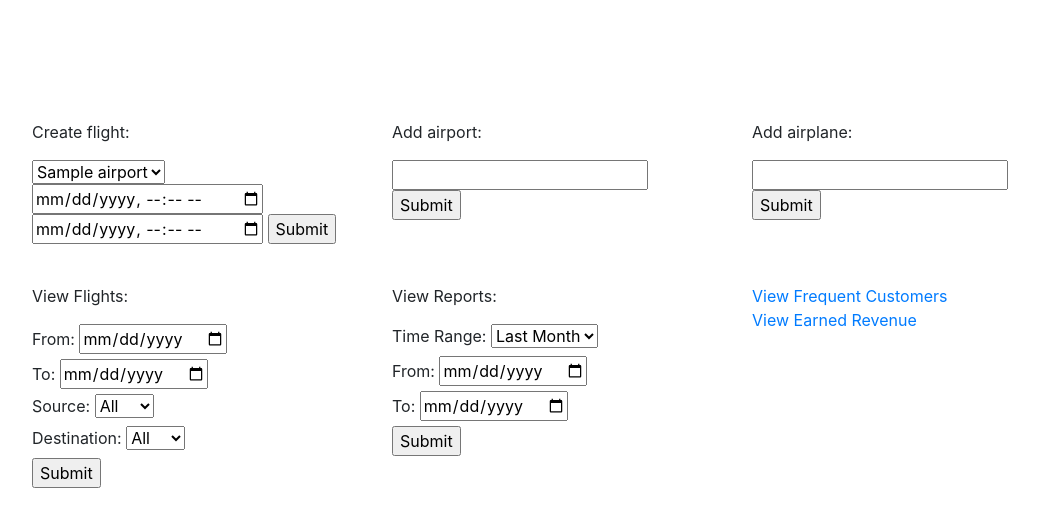
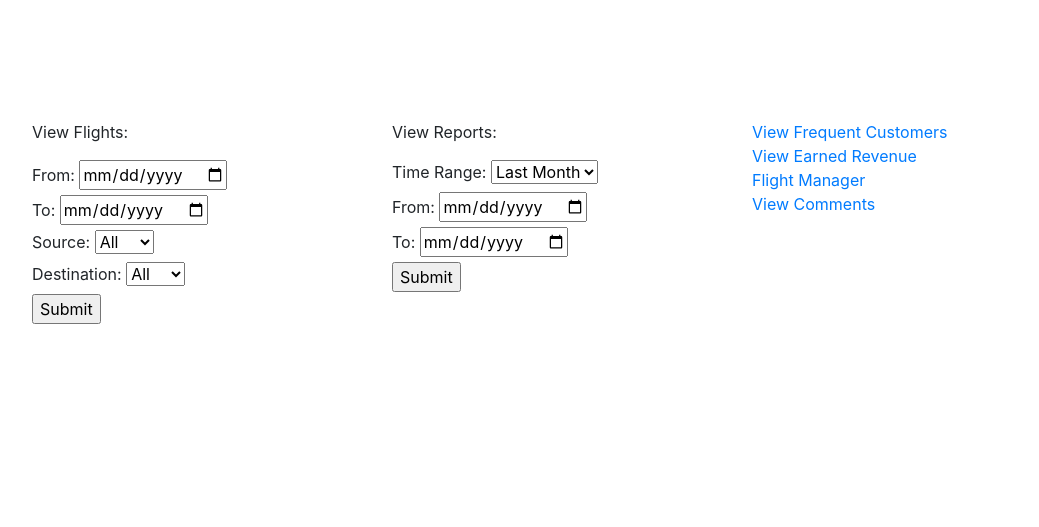
Before and after one commit to Thaileaf/DatabaseAirlines, a Flask app: page /Staff/staff in a window 1280 px wide. Shown: the part 160-687 px from the top of the page, without its empty margins (88-1127 px from the left). Run offline with Flask 2, Linux system fonts and the light colour scheme; the visitor is signed in with stand-in values (Sample User, id 1); tables that the repository leaves empty hold one stand-in row (values such as "Sample post").

Commit message:
added links

```diff
--- a/templates/Staff/staff.html
+++ b/templates/Staff/staff.html
@@ -16,36 +16,6 @@
   </div>
 </div>
   <div class="account staff" style="padding: 100px;display:flex;flex-wrap:wrap;">
-    <div class="block">
-      <form action="..">
-        <p>Create flight: </p>
-        <select id="airport" name="airport">
-          {% for line in airports %}
-              <option name="airport" id="airport_s" value={{line['name']}}>{{line['name']}}</option> <!-- Vscode doesn't like that-->
-          {% endfor %}
-          </select>
-        <input type="datetime-local" id="depart" name="depart">
-        <input type="datetime-local" id="arrival" name="arrival">
-        <input type="submit" value="Submit">
-
-      </form>
-    </div>
-    <div class="block">
-      <form action="..">
-        <p>Add airport: </p>
-        <input type="text" id="airportname" name="airportname">
-        <input type="submit" value="Submit">
-
-      </form>
-    </div>
-    <div class="block">
-      <form action="..">
-        <p>Add airplane: </p>
-        <input type="text" id="planename" name="planename">
-        <input type="submit" value="Submit">
-
-      </form>
-    </div>
     <div class="block">
       <form action="..">
         <p>View Flights: </p>
@@ -93,7 +63,9 @@
     </div>
     <div class="block">
       <a href="/Staff/frequentcustomers">View Frequent Customers</a> </br>
-      <a href="/Staff/revenue">View Earned Revenue</a>
+      <a href="/Staff/revenue">View Earned Revenue</a><br>
+      <a href="/FlightEditor">Flight Manager</a></br>
+      <a href="/Staff/ViewComments">View Comments</a>
     </div>
 
 
```
